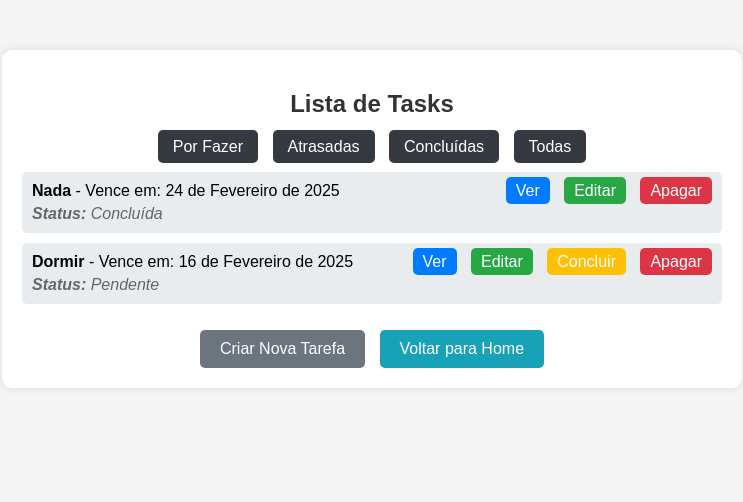
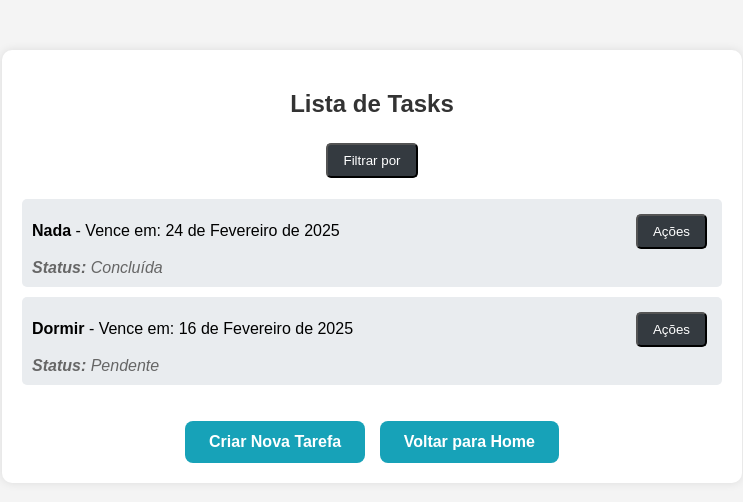
Before and after one commit to rafaelmotacr/meuif, a Django app: page /user/tasks/ in a window 1280 px wide. Shown: the top 502 px of the page, without its empty margins (268-1011 px from the left). Run offline with Django 5.2, Linux system fonts and the light colour scheme; a user stored in the database is signed in; data comes from the database, SQL or seed files in the repository; both versions use the stored data as it was after the commit.

Commit message:
teste de deploy 4

```diff
--- a/meuif/student_portal/templates/tasks/task_list.html
+++ b/meuif/student_portal/templates/tasks/task_list.html
@@ -19,14 +19,16 @@
             padding: 20px;
             border-radius: 10px;
             box-shadow: 0px 0px 10px rgba(0, 0, 0, 0.1);
+            font-family: Arial, sans-serif;
         }
         h2 {
             color: #333;
         }
-        .filter-buttons {
-            margin: 15px 0;
+        .filter-container, .task-actions-container {
+            position: relative;
+            display: inline-block;
         }
-        .filter-button {
+        .filter-button, .task-actions-button {
             background: #343a40;
             color: #fff;
             text-decoration: none;
@@ -34,13 +36,37 @@
             border-radius: 5px;
             margin: 5px;
             transition: background 0.3s;
+            cursor: pointer;
+            font-family: Arial, sans-serif;
         }
-        .filter-button:hover {
+        .filter-button:hover, .task-actions-button:hover {
             background: #23272b;
+        }
+        .filter-menu, .task-actions-menu {
+            display: none;
+            position: absolute;
+            background: white;
+            box-shadow: 0px 0px 5px rgba(0, 0, 0, 0.2);
+            border-radius: 5px;
+            z-index: 1;
+            min-width: 150px;
+            text-align: left;
+            font-family: Arial, sans-serif;
+        }
+        .filter-menu a, .task-actions-menu a {
+            display: block;
+            padding: 8px 12px;
+            text-decoration: none;
+            color: #333;
+            font-family: Arial, sans-serif;
+        }
+        .filter-menu a:hover, .task-actions-menu a:hover {
+            background: #f4f4f4;
         }
         .task-list {
             list-style: none;
             padding: 0;
+            font-family: Arial, sans-serif;
         }
         .task-item {
             background: #e9ecef;
@@ -50,6 +76,7 @@
             display: flex;
             flex-direction: column;
             align-items: flex-start;
+            font-family: Arial, sans-serif;
         }
         .task-header {
             display: flex;
@@ -57,50 +84,58 @@
             justify-content: space-between;
             align-items: center;
         }
-        .task-links a {
-            margin-left: 10px;
-            text-decoration: none;
-            color: white;
-            padding: 5px 10px;
-            border-radius: 5px;
-            transition: background 0.3s;
-        }
-        .view-link { background: #007BFF; }
-        .view-link:hover { background: #0056b3; }
-        .edit-link { background: #28a745; }
-        .edit-link:hover { background: #1e7e34; }
-        .complete-link { background: #ffc107; color: #000; }
-        .complete-link:hover { background: #e0a800; }
-        .delete-link { background: #dc3545; }
-        .delete-link:hover { background: #bd2130; }
-        .new-task, .back-home {
-            display: inline-block;
-            margin-top: 10px;
-            text-decoration: none;
-            color: white;
-            padding: 10px 20px;
-            border-radius: 5px;
-            transition: background 0.3s;
-        }
-        .new-task { background: #6c757d; }
-        .new-task:hover { background: #545b62; }
-        .back-home { background: #17a2b8; margin-left: 10px; }
-        .back-home:hover { background: #117a8b; }
         .task-status {
             margin-top: 5px;
             font-style: italic;
             color: #666;
+            font-family: Arial, sans-serif;
+        }
+        .new-task, .back-home {
+            display: inline-block;
+            margin-top: 20px;
+            text-decoration: none;
+            color: white;
+            padding: 12px 24px;
+            border-radius: 8px;
+            font-size: 16px;
+            font-weight: bold;
+            transition: background 0.3s, transform 0.2s;
+            font-family: Arial, sans-serif;
+        }
+        .new-task {
+            background: #17a2b8;
+        }
+        .new-task:hover {
+            background: #117a8b;
+            transform: scale(1.05);
+        }
+        .back-home {
+            background: #17a2b8;
+            margin-left: 10px;
+        }
+        .back-home:hover {
+            background: #117a8b;
+            transform: scale(1.05);
         }
     </style>
+    <script>
+        function toggleMenu(menuId) {
+            var menu = document.getElementById(menuId);
+            menu.style.display = (menu.style.display === 'block') ? 'none' : 'block';
+        }
+    </script>
 </head>
 <body>
     <div class="container">
         <h2>Lista de Tasks</h2>
-        <div class="filter-buttons">
-            <a href="?status=todo" class="filter-button">Por Fazer</a>
-            <a href="?status=overdue" class="filter-button">Atrasadas</a>
-            <a href="?status=done" class="filter-button">Concluídas</a>
-            <a href="?" class="filter-button">Todas</a>
+        <div class="filter-container">
+            <button class="filter-button" onclick="toggleMenu('filter-menu')">Filtrar por</button>
+            <div id="filter-menu" class="filter-menu">
+                <a href="?status=todo">Por Fazer</a>
+                <a href="?status=overdue">Atrasadas</a>
+                <a href="?status=done">Concluídas</a>
+                <a href="?">Todas</a>
+            </div>
         </div>
         <ul class="task-list">
             {% for task in tasks %}
@@ -112,14 +147,17 @@
                             - Vence em: {{ task.due_date }}
                         {% endif %}
                     </span>
-                    <span class="task-links">
-                        <a class="view-link" href="{% url 'task_detail' task.pk %}">Ver</a>
-                        <a class="edit-link" href="{% url 'task_edit' task.pk %}">Editar</a>
-                        {% if not task.completed %}
-                            <a class="complete-link" href="{% url 'task_mark_done' task.pk %}">Concluir</a>
-                        {% endif %}
-                        <a class="delete-link" href="{% url 'task_delete' task.pk %}">Apagar</a>
-                    </span>
+                    <div class="task-actions-container">
+                        <button class="task-actions-button" onclick="toggleMenu('task-actions-menu-{{ task.pk }}')">Ações</button>
+                        <div id="task-actions-menu-{{ task.pk }}" class="task-actions-menu">
+                            <a href="{% url 'task_detail' task.pk %}">Ver</a>
+                            <a href="{% url 'task_edit' task.pk %}">Editar</a>
+                            {% if not task.completed %}
+                                <a href="{% url 'task_mark_done' task.pk %}">Concluir</a>
+                            {% endif %}
+                            <a href="{% url 'task_delete' task.pk %}">Apagar</a>
+                        </div>
+                    </div>
                 </div>
                 <div class="task-status">
                     <strong>Status:</strong> {% if task.completed %} Concluída {% else %} Pendente {% endif %}
```
Also changed, not shown: meuif/student_portal/templates/home/index.html (+7 -15 lines), meuif/db.sqlite3.
